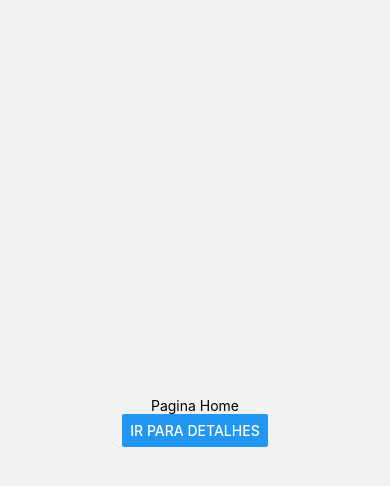
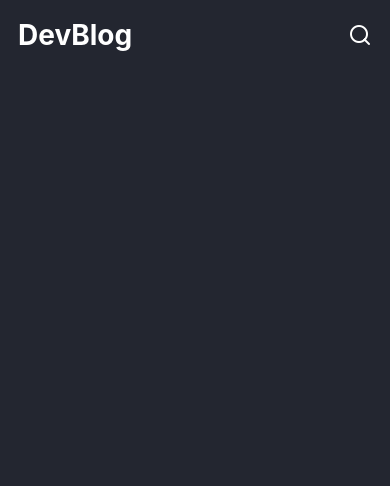
Before and after one commit to RayanneRamos/devblog-mobile, a React Native app: screen /Home in a window 390 px wide. Shown: the top 486 px of the page. Built offline with nearby package versions, Linux system fonts and the light colour scheme.

Commit message:
Estrturando o header da página Home

```diff
--- a/src/pages/Home/index.js
+++ b/src/pages/Home/index.js
@@ -1,19 +1,21 @@
 import React from 'react';
-import { View, Text, StyleSheet, Button } from 'react-native';
+import { View, Text, StyleSheet, SafeAreaView, TouchableOpacity } from 'react-native';
 import { useNavigation } from '@react-navigation/native';
+import { Feather } from '@expo/vector-icons';
 
 function Home() {
 
   const navigation = useNavigation();
 
   return(
-    <View style={styles.container}>
-      <Text>Pagina Home</Text>
-      <Button
-        title='Ir para detalhes'
-        onPress={() => navigation.navigate('Detail')}
-      />
-    </View>
+    <SafeAreaView style={styles.container}>
+      <View style={styles.header}>
+        <Text style={styles.name}>DevBlog</Text>
+        <TouchableOpacity>
+          <Feather name='search' size={24} color='#fff' />
+        </TouchableOpacity>
+      </View>
+    </SafeAreaView>
   )
 }
 
@@ -22,7 +24,21 @@ export { Home };
 const styles = StyleSheet.create({
   container: {
     flex: 1,
+    backgroundColor: '#232630',
+  },
+
+  header: {
+    flexDirection: 'row',
     alignItems: 'center',
-    justifyContent: 'center',
+    justifyContent: 'space-between',
+    marginHorizontal: 18,
+    marginTop: 18,
+    marginBottom: 24,
+  },
+
+  name: {
+    fontSize: 28,
+    color: '#fff',
+    fontWeight: 'bold',
   }
 });
```
